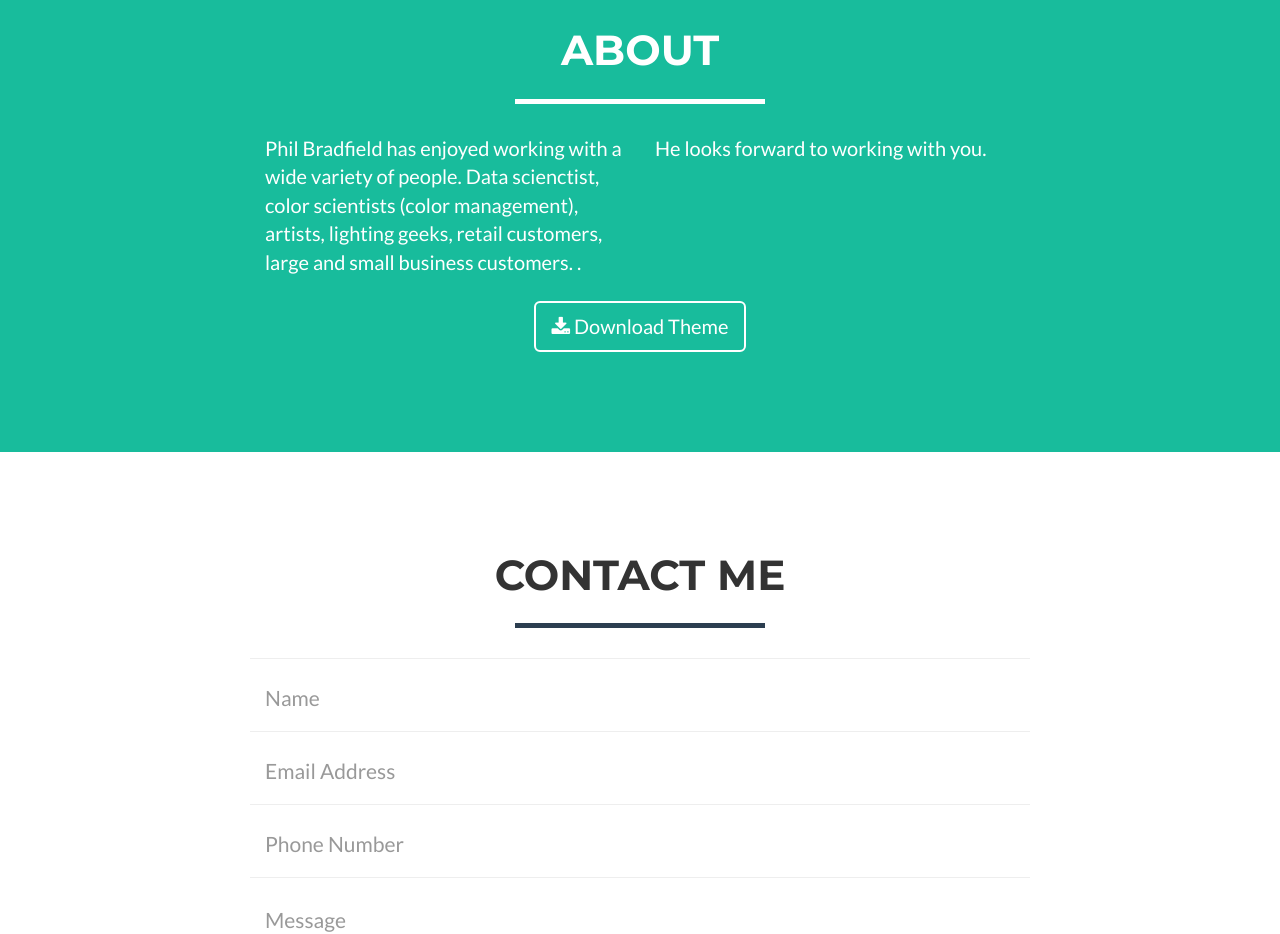
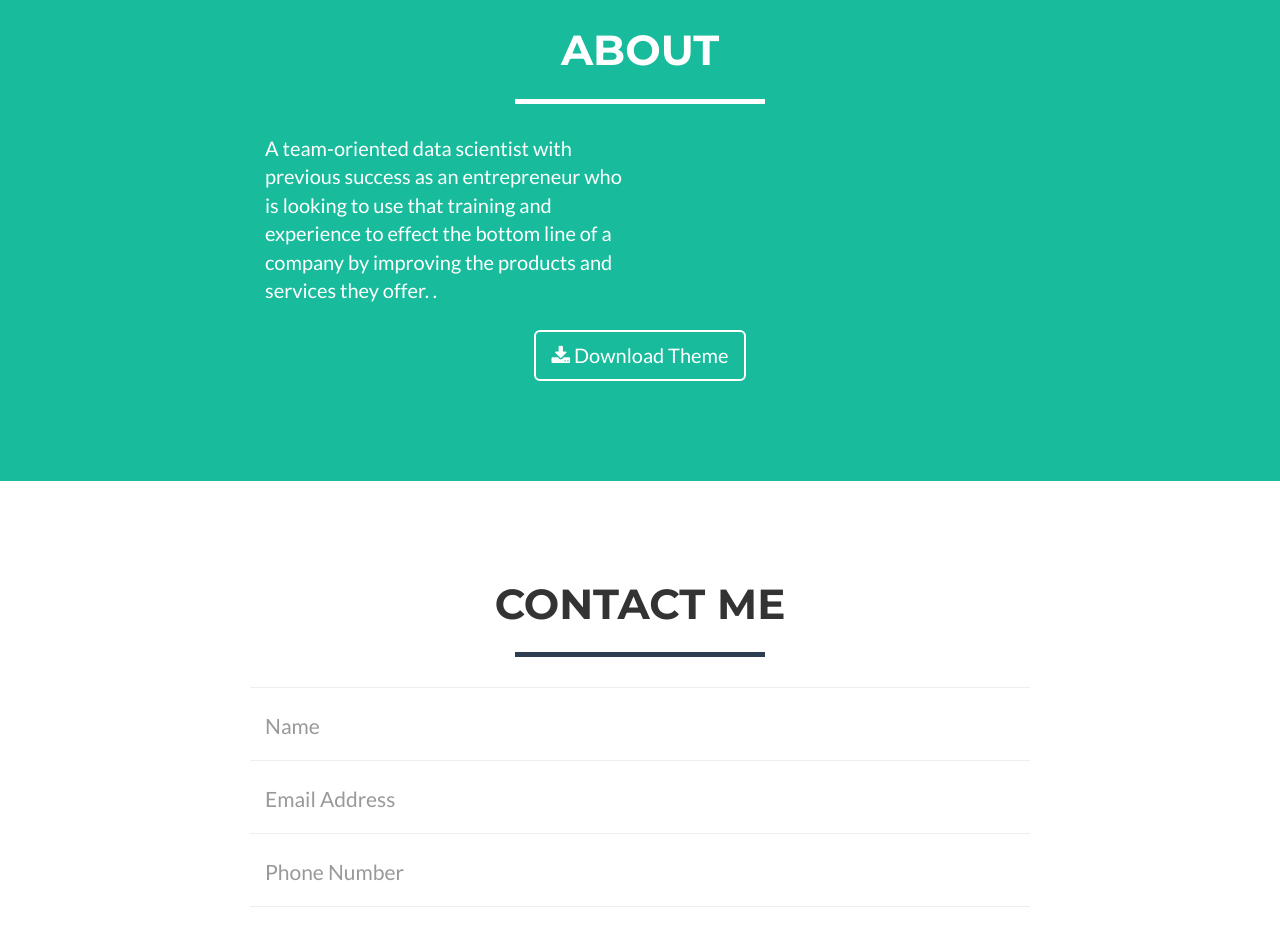
Before and after one commit to lightinguy/GA-Profile, a website: page index.html in a window 1280 px wide. Shown: the part 1740-2674 px from the top of the page. Drawn offline with nearby package versions, Linux system fonts and the light colour scheme.

Commit message:
brandstatement

```diff
--- a/index.html
+++ b/index.html
@@ -177,10 +177,10 @@
             </div>
             <div class="row">
                 <div class="col-lg-4 col-lg-offset-2">
-                    <p>Phil Bradfield has enjoyed working with a wide variety of people.  Data scienctist, color scientists (color management), artists, lighting geeks, retail customers, large and small business customers.  .</p>
+                    <p>A team-oriented data scientist with previous success as an entrepreneur who is looking to use that training and experience to effect the bottom line of a company by improving the products and services they offer.  .</p>
                 </div>
                 <div class="col-lg-4">
-                    <p>He looks forward to working with you.</p>
+                    <p></p>
                 </div>
                 <div class="col-lg-8 col-lg-offset-2 text-center">
                     <a href="#" class="btn btn-lg btn-outline">
```
